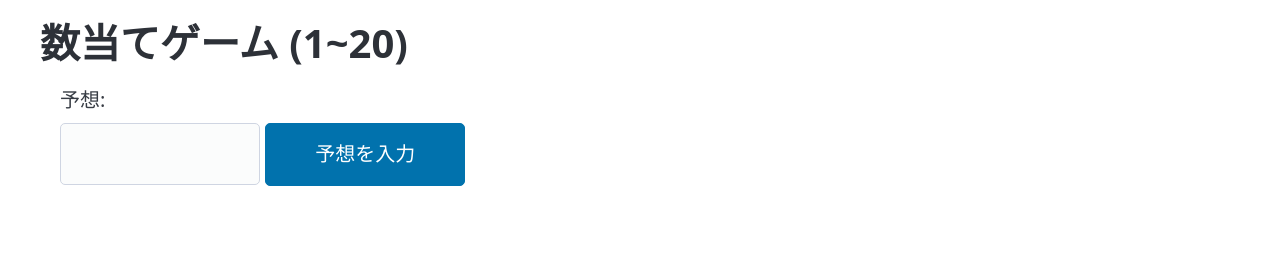
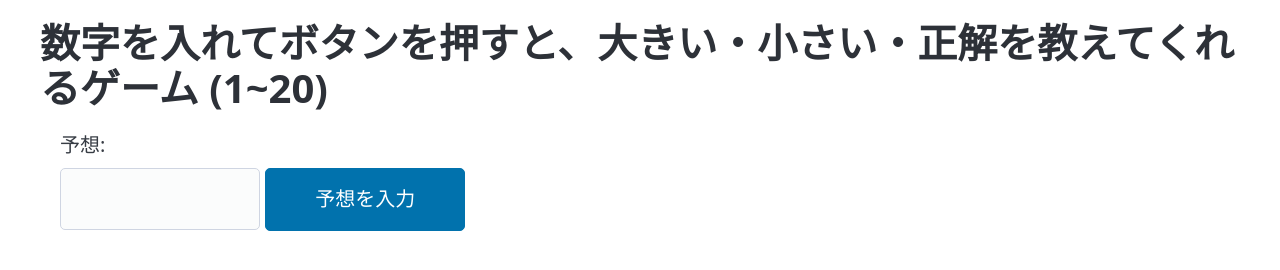
Before and after one commit to maomao0708/-camp-website, a plain HTML site: page indextwo.html in a window 1280 px wide. Drawn offline with nearby package versions, Linux system fonts and the light colour scheme.

Commit message:
数当てゲーム
数当てゲーム

```diff
--- a/indextwo.html
+++ b/indextwo.html
@@ -16,7 +16,7 @@
 <body>
 
 <main class="container">
-  <h1>数当てゲーム (1~20)</h1>
+  <h1>数字を入れてボタンを押すと、大きい・小さい・正解を教えてくれるゲーム (1~20)</h1>
 
   <div id="guessGame">
     <label for="guessField">予想: </label>
```
